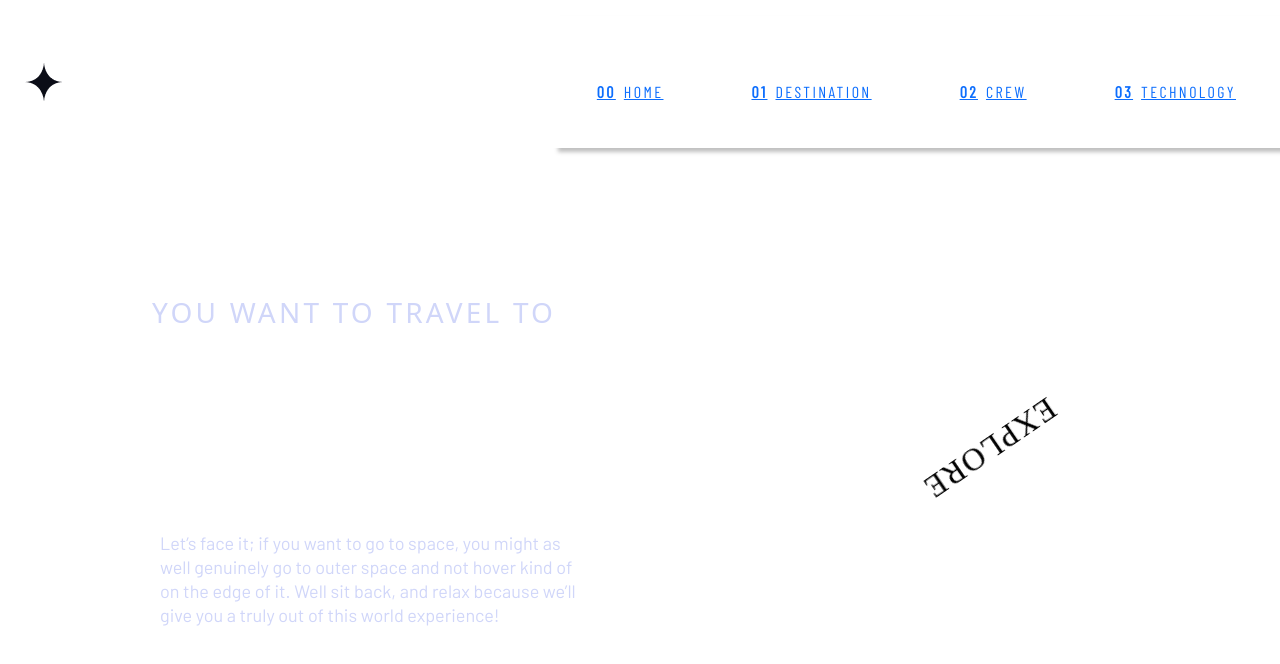
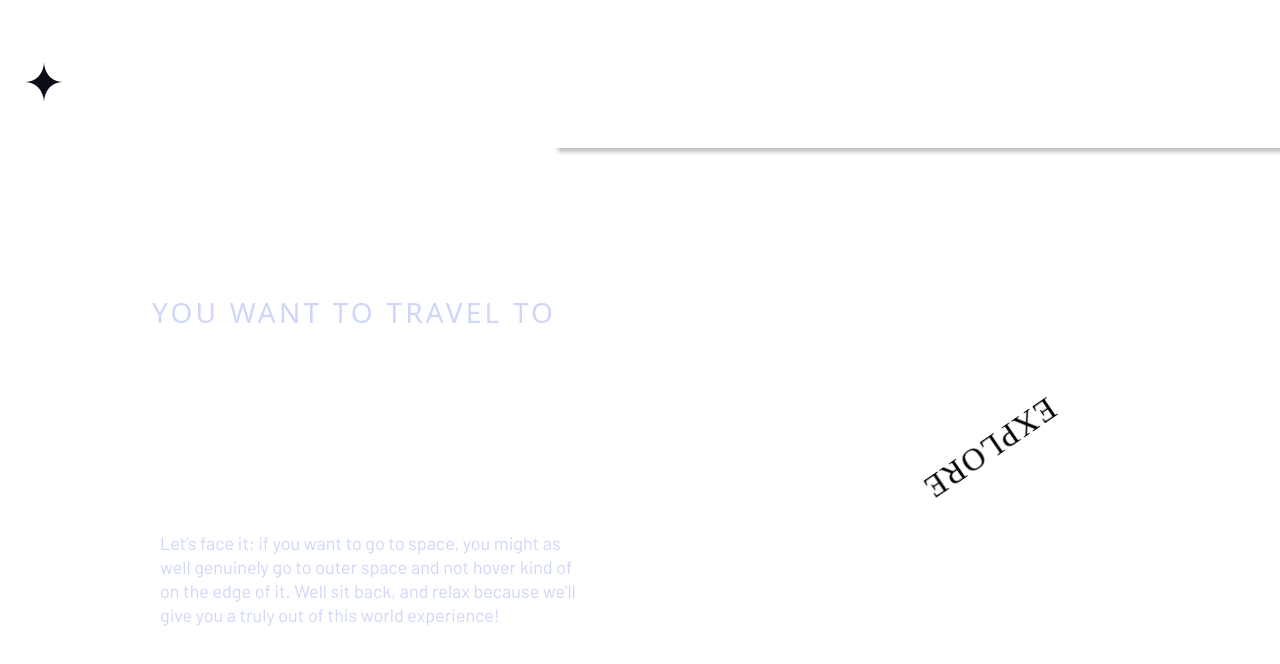
Before and after one commit to doganeraylin/space-tourism-frontend, a Next.js app: page / in a window 1280 px wide. Shown: the top 664 px of the page. Built offline with nearby package versions, Linux system fonts and the light colour scheme; a web font is replaced by a local one.

Commit message:
styled links

```diff
--- a/components/Navbar/Navbar.module.css
+++ b/components/Navbar/Navbar.module.css
@@ -8,7 +8,6 @@
 
 .links {
     text-transform: uppercase;
-    color: var(--white);
     font-family: var(--bellefair);
     background-color: rgba(255, 255, 255, 0.1);
     font-family: var(--barlow-condensed);
@@ -18,6 +17,11 @@
     padding: 2rem 2rem .75rem;
     max-width: 450px;
     cursor: pointer;
+}
+
+.links a {
+    text-decoration: none;
+    color: var(--white);
 }
 
 .links:hover {
```
